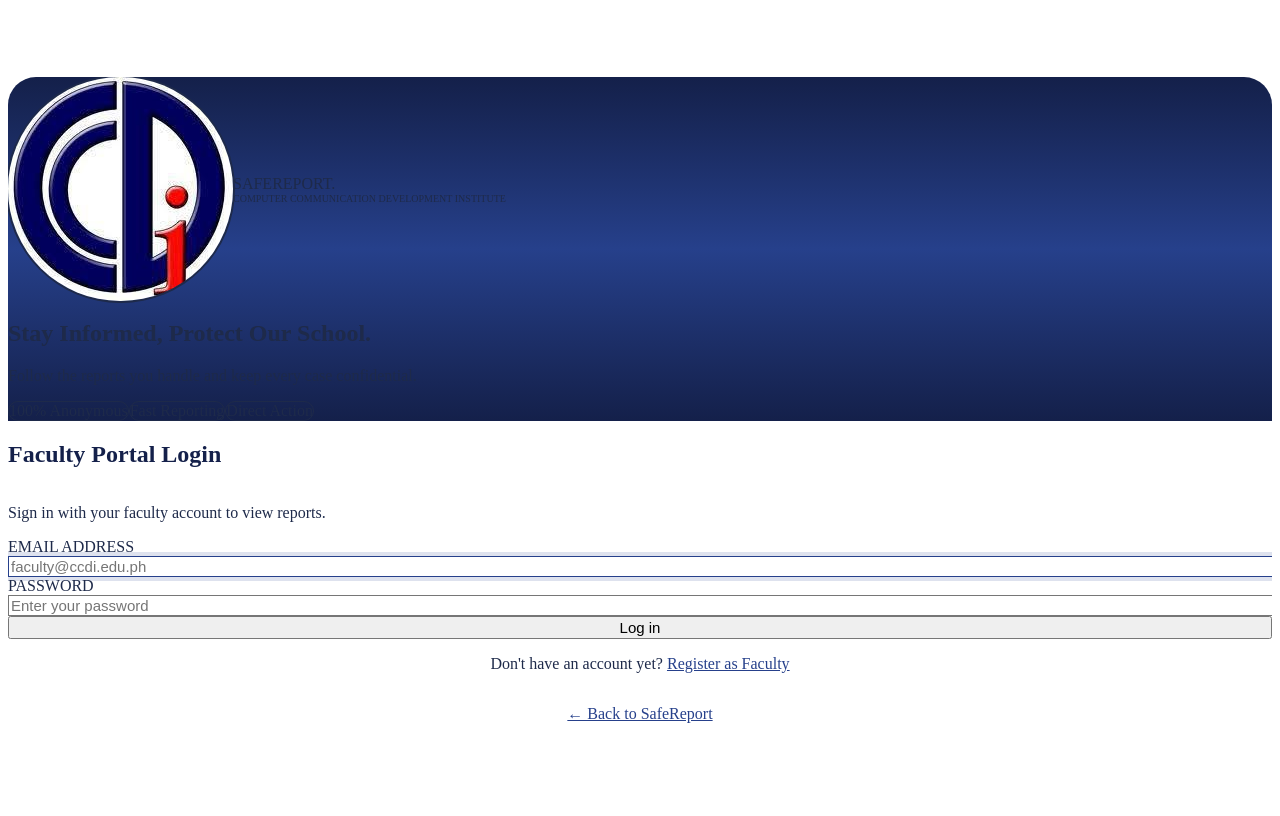
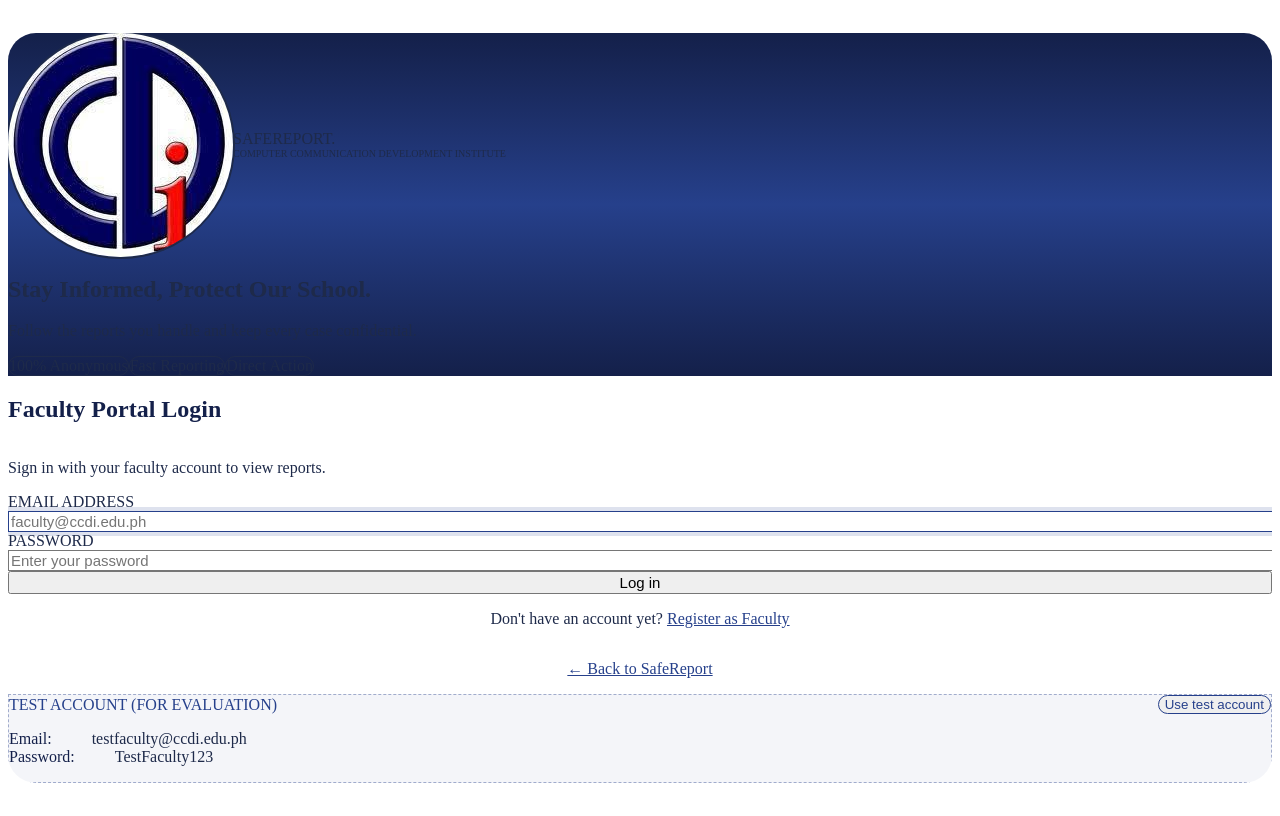
Before and after one commit to llagunojerrahmae/ccdi-safe-report-system, a Laravel app: page /faculty/login in a window 1280 px wide. Run offline with Laravel 12, Linux system fonts and the light colour scheme; style sheets or scripts are compiled from the project's sources; some libraries are stand-ins or nearby versions; some web fonts are replaced.

Commit message:
Update test account

```diff
--- a/database/seeders/FacultyRosterSeeder.php
+++ b/database/seeders/FacultyRosterSeeder.php
@@ -20,6 +20,8 @@ class FacultyRosterSeeder extends Seeder
             ['faculty_id' => 'FAC-0108', 'name' => 'Ynna Daria',           'email' => 'ynna@ccdi.edu.ph'],
             ['faculty_id' => 'FAC-0109', 'name' => 'Louie Aringay',        'email' => 'louie@ccdi.edu.ph'],
             ['faculty_id' => 'FAC-0110', 'name' => 'Joey Bachiller',       'email' => 'joey@ccdi.edu.ph'],
+            // Test account (for evaluation)
+            ['faculty_id' => 'FAC-0111', 'name' => 'Test Faculty',         'email' => 'testfaculty@ccdi.edu.ph'],
         ];
 
         foreach ($faculty as $f) {
--- a/resources/views/auth/faculty-login.blade.php
+++ b/resources/views/auth/faculty-login.blade.php
@@ -74,8 +74,36 @@
             <p class="mt-4 text-center text-sm">
                 <a href="{{ url('/') }}" class="font-semibold text-[#26408b] hover:underline">&larr; Back to SafeReport</a>
             </p>
+
+            {{-- Test account (for evaluation) --}}
+            <div class="mt-6 rounded-xl border border-dashed border-[#26408b]/40 bg-[#26408b]/5 px-4 py-3.5 text-sm">
+                <div class="mb-2 flex items-center justify-between gap-2">
+                    <span class="text-xs font-bold uppercase tracking-wider text-[#26408b]">Test Account (for evaluation)</span>
+                    <button type="button" id="use-test-account"
+                        class="rounded-full border border-[#26408b] px-3 py-1 text-xs font-semibold text-[#26408b] transition hover:bg-[#26408b] hover:text-white">
+                        Use test account
+                    </button>
+                </div>
+                <dl class="space-y-1 text-slate-600">
+                    <div class="flex gap-2">
+                        <dt class="w-20 font-semibold text-[#14204a]">Email:</dt>
+                        <dd id="test-email" class="select-all">testfaculty@ccdi.edu.ph</dd>
+                    </div>
+                    <div class="flex gap-2">
+                        <dt class="w-20 font-semibold text-[#14204a]">Password:</dt>
+                        <dd id="test-password" class="select-all">TestFaculty123</dd>
+                    </div>
+                </dl>
+            </div>
         </section>
     </main>
 
+    <script>
+        document.getElementById('use-test-account').addEventListener('click', function () {
+            document.getElementById('email').value = document.getElementById('test-email').textContent.trim();
+            document.getElementById('password').value = document.getElementById('test-password').textContent.trim();
+        });
+    </script>
+
 </body>
 </html>
--- a/resources/views/report/about.blade.php
+++ b/resources/views/report/about.blade.php
@@ -418,6 +418,7 @@
                 <li><a href="{{ route('report.track') }}" class="hover:text-white transition">Track Report</a></li>
                 <li><a href="{{ route('about') }}" class="hover:text-white transition">About Us</a></li>
                 <li><a href="{{ route('contact') }}" class="hover:text-white transition">Contact</a></li>
+                <li><a href="{{ route('terms') }}" class="hover:text-white transition">Terms</a></li>
             </ul>
         </div>
 
--- a/resources/views/report/contact.blade.php
+++ b/resources/views/report/contact.blade.php
@@ -252,6 +252,7 @@
                 <li><a href="{{ route('report.track') }}" class="hover:text-white transition">Track Report</a></li>
                 <li><a href="{{ route('about') }}" class="hover:text-white transition">About Us</a></li>
                 <li><a href="{{ route('contact') }}" class="hover:text-white transition">Contact</a></li>
+                <li><a href="{{ route('terms') }}" class="hover:text-white transition">Terms</a></li>
             </ul>
         </div>
 
--- a/resources/views/report/create.blade.php
+++ b/resources/views/report/create.blade.php
@@ -207,6 +207,7 @@
                 <li><a href="{{ route('report.track') }}" class="hover:text-white transition">Track Report</a></li>
                 <li><a href="{{ route('about') }}" class="hover:text-white transition">About Us</a></li>
                 <li><a href="{{ route('contact') }}" class="hover:text-white transition">Contact</a></li>
+                <li><a href="{{ route('terms') }}" class="hover:text-white transition">Terms</a></li>
             </ul>
         </div>
 
--- a/resources/views/report/home.blade.php
+++ b/resources/views/report/home.blade.php
@@ -262,6 +262,7 @@
                 <li><a href="{{ route('report.track') }}" class="hover:text-white transition">Track Report</a></li>
                 <li><a href="{{ route('about') }}" class="hover:text-white transition">About Us</a></li>
                 <li><a href="{{ route('contact') }}" class="hover:text-white transition">Contact</a></li>
+                <li><a href="{{ route('terms') }}" class="hover:text-white transition">Terms</a></li>
             </ul>
         </div>
 
--- a/resources/views/report/terms.blade.php
+++ b/resources/views/report/terms.blade.php
@@ -192,6 +192,7 @@
                 <li><a href="{{ route('report.track') }}" class="hover:text-white transition">Track Report</a></li>
                 <li><a href="{{ route('about') }}" class="hover:text-white transition">About Us</a></li>
                 <li><a href="{{ route('contact') }}" class="hover:text-white transition">Contact</a></li>
+                <li><a href="{{ route('terms') }}" class="hover:text-white transition">Terms</a></li>
             </ul>
         </div>
 
--- a/resources/views/report/track.blade.php
+++ b/resources/views/report/track.blade.php
@@ -192,7 +192,7 @@
         @endif
 
         <p class="mt-4 text-center text-sm">
-            <a href="{{ route('report.create') }}" class="font-semibold text-blue-800 hover:underline">&larr; Back to SafeReport</a>
+            <a href="{{ url('/') }}" class="font-semibold text-blue-800 hover:underline">&larr; Back to SafeReport</a>
         </p>
     </main>
 
```
Also changed, not shown: resources/views/auth/admin-login.blade.php (+28 -0 lines), README.md.
